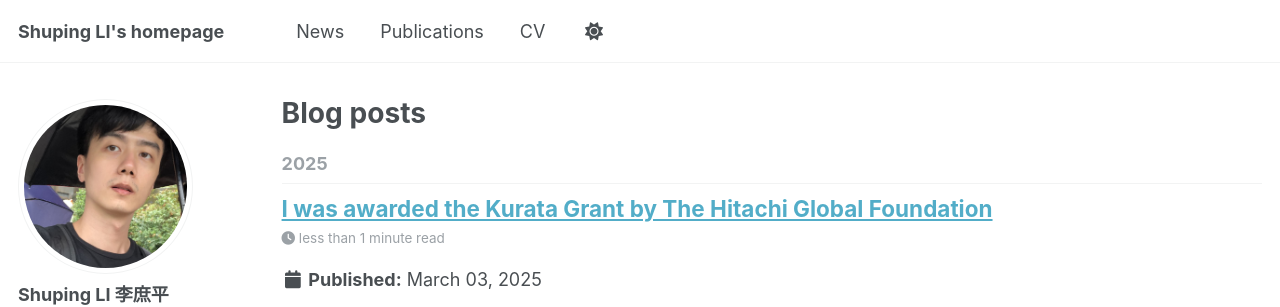
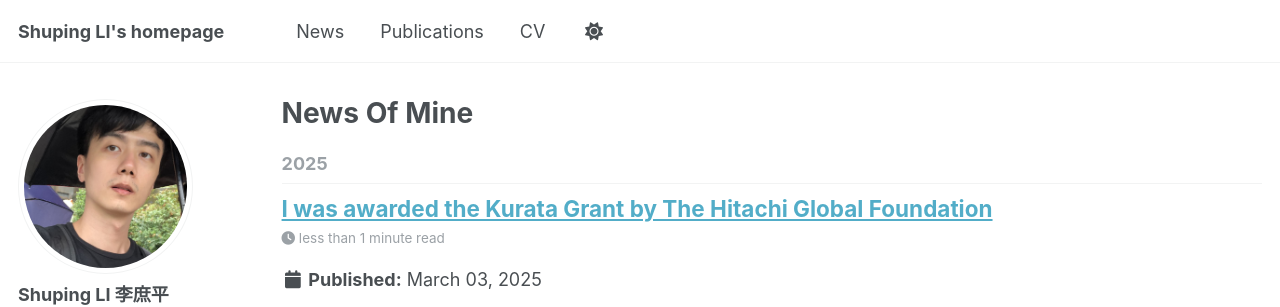
Before and after one commit to shuping-li/shuping-li.github.io, a Jekyll site: the page built from _pages/year-archive.html, in a window 1280 px wide and 1001 px high. Shown: the top 307 px of the window. Built offline with Jekyll 4.4.1, drawn with Linux system fonts in a browser that asks for light colours; some web fonts are replaced.

Commit message:
Update year-archive.html

```diff
--- a/_pages/year-archive.html
+++ b/_pages/year-archive.html
@@ -1,7 +1,7 @@
 ---
 layout: archive
 permalink: /year-archive/
-title: "Blog posts"
+title: "News Of Mine"
 author_profile: true
 redirect_from:
   - /wordpress/blog-posts/
```
